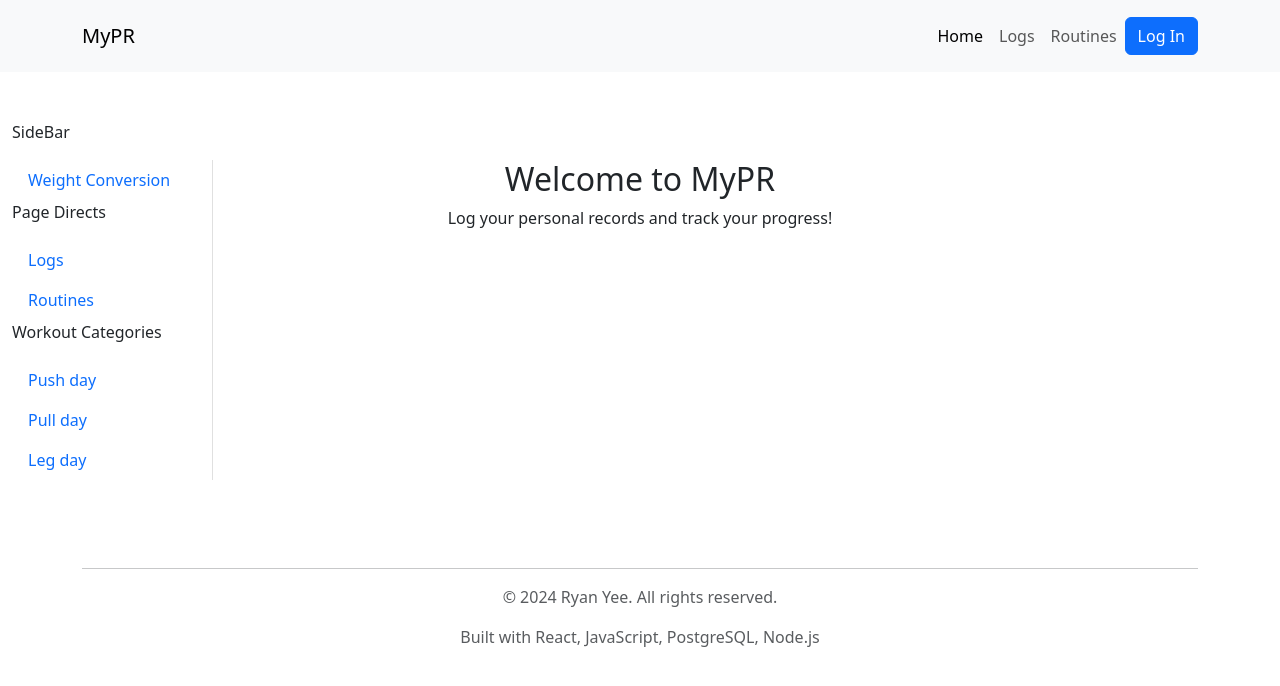
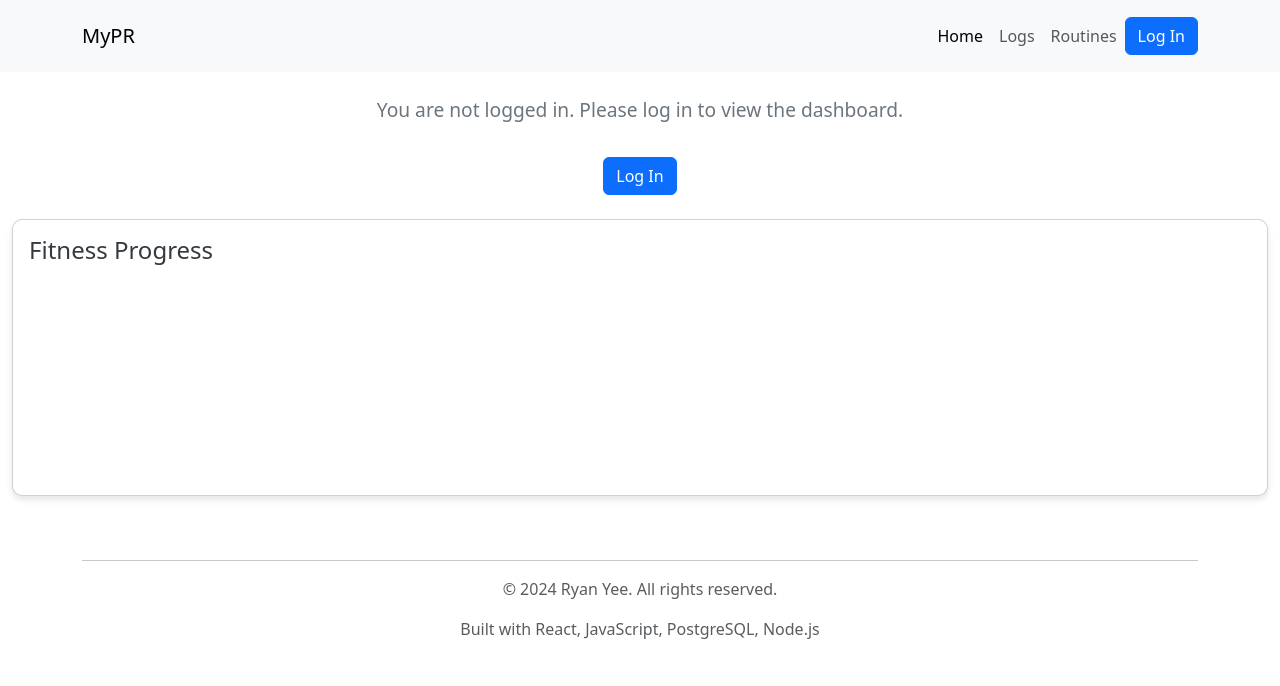
Before and after one commit to RYeeAnn/MyPR, a React (Create React App) app: page / in a window 1280 px wide. Shown: the top 686 px of the page. Built offline with nearby package versions, Linux system fonts and the light colour scheme.

Commit message:
redesigned the homepage with the addition of chart.js and changed logs card to show in grid instead of columns

```diff
--- a/package.json
+++ b/package.json
@@ -11,13 +11,16 @@
     "@testing-library/user-event": "^13.5.0",
     "axios": "^1.6.8",
     "bootstrap": "^5.3.3",
+    "chart.js": "^4.4.2",
     "cors": "^2.8.5",
     "express": "^4.19.2",
     "googleapis": "^134.0.0",
     "pg": "^8.11.5",
     "react": "^18.2.0",
     "react-bootstrap": "^2.10.2",
+    "react-chartjs-2": "^5.2.0",
     "react-dom": "^18.2.0",
+    "react-icons": "^5.2.0",
     "react-router-dom": "^6.22.3",
     "react-scripts": "5.0.1",
     "react-toastify": "^10.0.5",
--- a/src/App.scss
+++ b/src/App.scss
@@ -17,70 +17,43 @@
   padding: 1rem;
 }
 
-/* Home.scss */
+/* Home.css */
 
-.heading {
-  text-align: center;
-  font-size: 3rem;
-  font-weight: bold;
-  color: #333;
-  margin-bottom: 40px;
+.dashboard-card {
+  background-color: #ffffff;
+  border-radius: 10px;
+  box-shadow: 0 4px 6px rgba(0, 0, 0, 0.1);
 }
 
-.subheading {
+.dashboard-card-title {
   font-size: 1.5rem;
-  color: #555;
-  margin-bottom: 20px;
+  color: #343a40;
 }
 
-.category-button {
-  margin-right: 10px;
-  font-weight: bold;
+.dashboard-card-text {
+  color: #6c757d;
 }
 
-.selected-heading {
+.not-logged-in-message {
   font-size: 1.2rem;
-  color: #333;
-  margin-top: 20px;
-  margin-bottom: 10px;
+  color: #6c757d;
 }
 
-.workout-card {
-  margin-top: 10px;
-  border: 1px solid #ccc;
-  border-radius: 10px;
-  box-shadow: 0 2px 4px rgba(0, 0, 0, 0.1);
+.login-button {
+  margin-top: 1rem;
 }
 
-.workout-card .card-body {
-  padding: 20px;
-  gap: 2rem;
+.dashboard-button {
+  background-color: #f8f9fa;
+  color: #212529;
+  border: 1px solid #ced4da;
 }
 
-.workout-card .card-title {
-  font-size: 1.2rem;
-  color: #333;
-  margin-bottom: 10px;
+.dashboard-button:hover {
+  background-color: #e2e6ea;
+  border-color: #b0b6bb;
 }
 
-.workout-card .card-text {
-  font-size: 1rem;
-  color: #666;
-}
-
-.workout-card:hover {
-  transform: translateY(-5px);
-  box-shadow: 0 4px 8px rgba(0, 0, 0, 0.1);
-}
-
-.featured-card {
-  height: 400px; /* Adjust the height as needed */
-}
-
-.border-right {
-  border-right: 1px solid #e0e0e0; /* Adjust the color and size as needed */
-  height: 100%;
-}
 
 
 /* Logs.scss */
@@ -88,3 +61,57 @@
 .delete-icon:hover {
   transform: scale(1.2); // Scale up the icon on hover
 }
+
+.log-card {
+  display: flex;
+  flex-direction: column;
+  position: relative;
+  height: 100%;
+  border: 1px solid #ccc;
+  border-radius: 8px;
+  box-shadow: 0 2px 4px rgba(0, 0, 0, 0.1);
+  opacity: 0; /* Initially hide the card */
+  transform: translateY(20px); /* Move the card down */
+  animation: fadeInUp 0.5s forwards; /* Apply fade-in animation */
+}
+
+@keyframes fadeInUp {
+  from {
+    opacity: 0;
+    transform: translateY(20px);
+  }
+  to {
+    opacity: 1;
+    transform: translateY(0);
+  }
+}
+
+.exercise {
+  font-weight: bold;
+  font-size: 18px;
+  margin-bottom: 5px;
+  color: #333;
+}
+
+.log-details {
+  flex-grow: 1;
+  padding: 15px;
+}
+
+.log-details > div {
+  margin-bottom: 8px;
+  font-size: 16px;
+  color: #666;
+}
+
+.delete-icon {
+  position: absolute;
+  bottom: 10px;
+  right: 10px;
+  cursor: pointer;
+  transition: transform 0.2s;
+}
+
+.delete-icon:hover {
+  transform: scale(1.1);
+}
--- a/src/pages/Home.jsx
+++ b/src/pages/Home.jsx
@@ -1,224 +1,138 @@
-// Home.jsx
-
-import React, { useState } from 'react';
+import React, { useState, useEffect } from 'react';
 import { useAuth0 } from '@auth0/auth0-react';
-import { Container, Row, Col, Button, Card, Nav } from 'react-bootstrap';
+import { Container, Row, Col, Button, Card } from 'react-bootstrap';
 import { NavLink } from 'react-router-dom';
 import Navbar from '../components/Navbar';
-import bench from '../assets/bench.jpg'
-import deadlift from '../assets/deadlift.jpg'
-import squat from '../assets/squat.jpg';
-
+import Chart from 'chart.js/auto'; // Import Chart from Chart.js
+import axios from 'axios';
 
 export function Home() {
   const { loginWithRedirect, logout, isAuthenticated, user } = useAuth0();
-  const [selectedWorkouts, setSelectedWorkouts] = useState([]);
-  const [activeCategory, setActiveCategory] = useState('');
-  const [weightConversion, setWeightConversion] = useState('');
-  const [showWeightConversion, setShowWeightConversion] = useState(false);
-  const [convertedWeight, setConvertedWeight] = useState('');
-  const [selectedUnit, setSelectedUnit] = useState('kg');
+  const [logsData, setLogsData] = useState([]);
+  const [loading, setLoading] = useState(false);
 
-  const workoutExercises = [
-    // Push Day Exercises
-    { id: 1, name: 'Bench Press', description: 'Strengthen your chest, shoulders, and arms.', category: 'Push day' },
-    { id: 2, name: 'Cable Flyes', description: 'Alternative isolation exercise for chest muscles.', category: 'Push day' },
-    { id: 3, name: 'Chest Press Machine', description: 'Great for beginners to target chest muscles.', category: 'Push day' },
-    { id: 4, name: 'Dumbbell Flyes', description: 'Isolation exercise for chest muscles.', category: 'Push day' },
-    { id: 5, name: 'Dumbbell Shoulder Press', description: 'Targets shoulders and triceps.', category: 'Push day' },
-    { id: 6, name: 'Incline Bench Press', description: 'Targets upper chest muscles.', category: 'Push day' },
-    { id: 7, name: 'Overhead Press', description: 'Targets shoulders, triceps, and upper chest.', category: 'Push day' },
-    { id: 8, name: 'Push-ups', description: 'Effective compound exercise for chest, shoulders, and triceps.', category: 'Push day' },
-    { id: 9, name: 'Tricep Dips', description: 'Targets triceps and chest muscles.', category: 'Push day' },
-    { id: 10, name: 'Tricep Extensions', description: 'Isolation exercise for triceps.', category: 'Push day' },
-
-    // Pull Day Exercises
-    { id: 11, name: 'Barbell Rows', description: 'Compound exercise for building back strength.', category: 'Pull day' },
-    { id: 12, name: 'Bent-over Rows', description: 'Targets upper and middle back muscles.', category: 'Pull day' },
-    { id: 13, name: 'Chin-ups', description: 'Similar to pull-ups but with a supinated grip.', category: 'Pull day' },
-    { id: 14, name: 'Deadlift', description: 'Full-body exercise targeting back, legs, and grip strength.', category: 'Pull day' },
-    { id: 15, name: 'Dumbbell Rows', description: 'Isolation exercise for the back.', category: 'Pull day' },
-    { id: 16, name: 'Face Pulls', description: 'Targets rear delts, traps, and upper back.', category: 'Pull day' },
-    { id: 17, name: 'Hammer Curls', description: 'Alternative bicep exercise.', category: 'Pull day' },
-    { id: 18, name: 'Lat Pulldowns', description: 'Targets lats and upper back muscles.', category: 'Pull day' },
-    { id: 19, name: 'Pull-ups', description: 'Great for building upper body strength and targeting back muscles.', category: 'Pull day' },
-    { id: 20, name: 'Seated Cable Rows', description: 'Targets middle and lower back muscles.', category: 'Pull day' },
-
-    // Leg Day Exercises
-    { id: 21, name: 'Calf Raises', description: 'Targets calf muscles for growth and strength.', category: 'Leg day' },
-    { id: 22, name: 'Good Mornings', description: 'Strengthens lower back and hamstrings.', category: 'Leg day' },
-    { id: 23, name: 'Hack Squats', description: 'Alternative squat variation.', category: 'Leg day' },
-    { id: 24, name: 'Leg Curls', description: 'Isolation exercise for hamstring muscles.', category: 'Leg day' },
-    { id: 25, name: 'Leg Extensions', description: 'Isolation exercise for quadriceps.', category: 'Leg day' },
-    { id: 26, name: 'Leg Press', description: 'Targets quadriceps, hamstrings, and glutes.', category: 'Leg day' },
-    { id: 27, name: 'Lunges', description: 'Targets quads, hamstrings, glutes, and calves.', category: 'Leg day' },
-    { id: 28, name: 'Romanian Deadlifts', description: 'Targets hamstrings and lower back muscles.', category: 'Leg day' },
-    { id: 29, name: 'Squats', description: 'Compound exercise for building lower body strength and muscle mass.', category: 'Leg day' },
-    { id: 30, name: 'Step-ups', description: 'Targets quads, hamstrings, and glutes.', category: 'Leg day' },
-  ];
-
-  const handleCategoryClick = (category) => {
-    const workouts = workoutExercises.filter(exercise => exercise.category === category);
-    setSelectedWorkouts(workouts);
-    setActiveCategory(category);
+  const handleLogout = () => {
+    setLoading(true);
+    logout({ returnTo: window.location.origin });
   };
 
-    // Function to get image based on workout name
-    const getImage = (workoutName) => {
-      switch (workoutName.toLowerCase()) {
-        case 'bench press':
-          return bench;
-        case 'deadlift':
-          return deadlift;
-        case 'squats':
-          return squat;
-        default:
-          return '';
+  useEffect(() => {
+    // Fetch logs data when the component mounts
+    if (isAuthenticated) {
+      fetchLogsData();
+    }
+  }, [isAuthenticated]);
+
+  const fetchLogsData = async () => {
+    try {
+      // Fetch logs data from your backend server
+      const response = await axios.get('http://localhost:3002/api/logs', {
+        params: {
+          userId: user.sub, // Assuming user.sub contains the user's ID
+        },
+      });
+      setLogsData(response.data);
+    } catch (error) {
+      console.error('Error fetching logs data:', error);
     }
   };
 
-    // Function to render welcome text
-    const renderWelcomeText = () => {
-      return (
-        <div className="text-center">
-          <h2>Welcome to MyPR</h2>
-          <p>Log your personal records and track your progress!</p>
-        </div>
-      );
-    };
+  useEffect(() => {
+    // Update the chart when logs data changes
+    updateChart();
+  }, [logsData]);
 
-    const handleWeightConversionClick = () => {
-      setSelectedWorkouts([]); // Clear selected workouts
-      setActiveCategory(''); // Clear active category
-      setShowWeightConversion(true); // Show weight conversion input field
-    };
+  const updateChart = () => {
+    if (logsData.length === 0) return;
 
-    const handleConversionSubmit = (e) => {
-      e.preventDefault();
-      const weight = parseFloat(weightConversion);
-      if (!isNaN(weight)) {
-        let converted = '';
-        if (selectedUnit === 'kg') {
-          // Convert kg to lbs
-          converted = weight * 2.20462;
-          setConvertedWeight(`${weightConversion} kg is approximately ${converted.toFixed(2)} lbs`);
-        } else if (selectedUnit === 'lb') {
-          // Convert lbs to kg
-          converted = weight / 2.20462;
-          setConvertedWeight(`${weightConversion} lbs is approximately ${converted.toFixed(2)} kg`);
-        }
-      } else {
-        setConvertedWeight('Invalid input. Please enter a valid number.');
-      }
+    const dates = logsData.map(log => {
+      // Format the date
+      const date = new Date(log.date);
+      const formattedDate = date.toLocaleDateString(); // Format date as 'MM/DD/YYYY'
+
+      // Combine exercise name and date
+      return `${log.exercise} - ${formattedDate}`;
+    });
+
+    const weights = logsData.map(log => log.weight);
+
+    const ctx = document.getElementById('myChart').getContext('2d');
+    const myChart = new Chart(ctx, {
+      type: 'line',
+      data: {
+        labels: dates,
+        datasets: [
+          {
+            label: 'Fitness Progress',
+            data: weights,
+            borderColor: 'rgb(75, 192, 192)',
+            tension: 0.1,
+          },
+        ],
+      },
+      options: {
+        scales: {
+          y: {
+            beginAtZero: true,
+          },
+        },
+      },
+    });
   };
 
   return (
     <div className="Home">
-        {/* Navbar component */}
-        <Navbar logout={logout} isAuthenticated={isAuthenticated} user={user} loginWithRedirect={loginWithRedirect} />
+      <Navbar logout={handleLogout} isAuthenticated={isAuthenticated} user={user} loginWithRedirect={loginWithRedirect} />
       <Container fluid className="mt-4">
-          <Row className="mt-5">
-            {/* Sidebar */}
-            <div className="sidebar-title">
-              <p>SideBar</p>
-            </div>
-            <Col xs={12} md={6} lg={2} className="mb-4 border-right">
-              <Nav className="flex-column">
-                <Nav.Item>
-                  <Nav.Link onClick={handleWeightConversionClick}>Weight Conversion</Nav.Link>
-                </Nav.Item>
-                <div className="sidebar-title">
-                  <p>Page Directs</p>
-                </div>
-                <Nav.Link to="/logs" as={NavLink}>
-                  Logs
-                </Nav.Link>
-                <Nav.Link to="/routines" as={NavLink}>
-                  Routines
-                </Nav.Link>
-              </Nav>
-              <div className="sidebar-title">
-                <p>Workout Categories</p>
-              </div>
-              <Nav className="flex-column">
-                <Nav.Item>
-                  <Nav.Link onClick={() => handleCategoryClick('Push day')} active={activeCategory === 'Push day'}>
-                    Push day
-                  </Nav.Link>
-                </Nav.Item>
-                <Nav.Item>
-                  <Nav.Link onClick={() => handleCategoryClick('Pull day')} active={activeCategory === 'Pull day'}>
-                    Pull day
-                  </Nav.Link>
-                </Nav.Item>
-                <Nav.Item>
-                  <Nav.Link onClick={() => handleCategoryClick('Leg day')} active={activeCategory === 'Leg day'}>
-                    Leg day
-                  </Nav.Link>
-                </Nav.Item>
-              </Nav>
-            </Col>
-            {/* Display either welcome text or selected workouts */}
-            <Col xs={12} md={6} lg={8}>
-              {activeCategory ? (
+        {/* Your existing content */}
+        {isAuthenticated ? (
           <Row>
-                  {selectedWorkouts.map((workout) => (
-                    <Col key={workout.id} xs={12} md={6} lg={4} className="mb-4">
-                      <Card className="h-100">
-                        <Card.Img variant="top" src={getImage(workout.name)} />
+            <Col md={6} className="mb-4">
+              <Card className="dashboard-card">
                 <Card.Body>
-                          <Card.Title>{workout.name}</Card.Title>
-                          <Card.Text>{workout.description}</Card.Text>
+                  <Card.Title className="dashboard-card-title">Welcome, {user && user.name}!</Card.Title>
+                  <Card.Text className="dashboard-card-text">
+                    You're logged in. Here you can see various dashboard elements and functionalities.
+                  </Card.Text>
+                  <NavLink to="/logs" className="btn btn-outline-secondary">
+                    Go to Logs
+                  </NavLink>
                 </Card.Body>
               </Card>
             </Col>
-                  ))}
+            <Col md={6} className="mb-4">
+              <Card className="dashboard-card">
+                <Card.Body>
+                  <Card.Title className="dashboard-card-title">Recent Activity</Card.Title>
+                  <Card.Text className="dashboard-card-text">
+                    Display recent activity, notifications, or updates here.
+                  </Card.Text>
+                  <Button variant="outline-secondary" className="dashboard-button">
+                    View Activity
+                  </Button>
+                </Card.Body>
+              </Card>
+            </Col>
           </Row>
         ) : (
-                renderWelcomeText()
+          <div className="text-center">
+            <p className="not-logged-in-message">You are not logged in. Please log in to view the dashboard.</p>
+            <Button onClick={loginWithRedirect} variant="primary" className="login-button">Log In</Button>
+          </div>
         )}
 
-              {/* Display weight conversion input field if showWeightConversion is true */}
-              {showWeightConversion && (
-                <div className="mt-4 d-flex flex-column justify-content-center align-items-center">
-                  <h4>Weight Conversion</h4>
-                  <form onSubmit={handleConversionSubmit}>
-                    <input
-                      type="text"
-                      value={weightConversion}
-                      onChange={(e) => setWeightConversion(e.target.value)}
-                      placeholder={`Enter weight (${selectedUnit})`}
-                    />
-                    <div>
-                      <label>
-                        <input
-                          type="radio"
-                          value="kg"
-                          checked={selectedUnit === 'kg'}
-                          onChange={() => setSelectedUnit('kg')}
-                        />
-                        kg
-                      </label>
-                      <label>
-                        <input
-                          type="radio"
-                          value="lb"
-                          checked={selectedUnit === 'lb'}
-                          onChange={() => setSelectedUnit('lb')}
-                        />
-                        lb
-                      </label>
-                    </div>
-                    <Button type="submit">Convert</Button>
-                  </form>
-                  {convertedWeight && <p className="mt-2">Converted Weight: {convertedWeight}</p>}
-                </div>
-              )}
+        {/* Chart component */}
+        <Row className="mt-4">
+          <Col>
+            <Card className="dashboard-card">
+              <Card.Body>
+                <Card.Title className="dashboard-card-title">Fitness Progress</Card.Title>
+                <canvas id="myChart" width="400" height="200"></canvas>
+              </Card.Body>
+            </Card>
           </Col>
         </Row>
       </Container>
     </div>
   );
 }
-
-  export default Home;
```
Also changed, not shown: src/pages/Logs.jsx (+17 -17 lines), 1 other file (tests, documents, lock files or other folders). Lines whose indentation alone changed are shown as unchanged.
